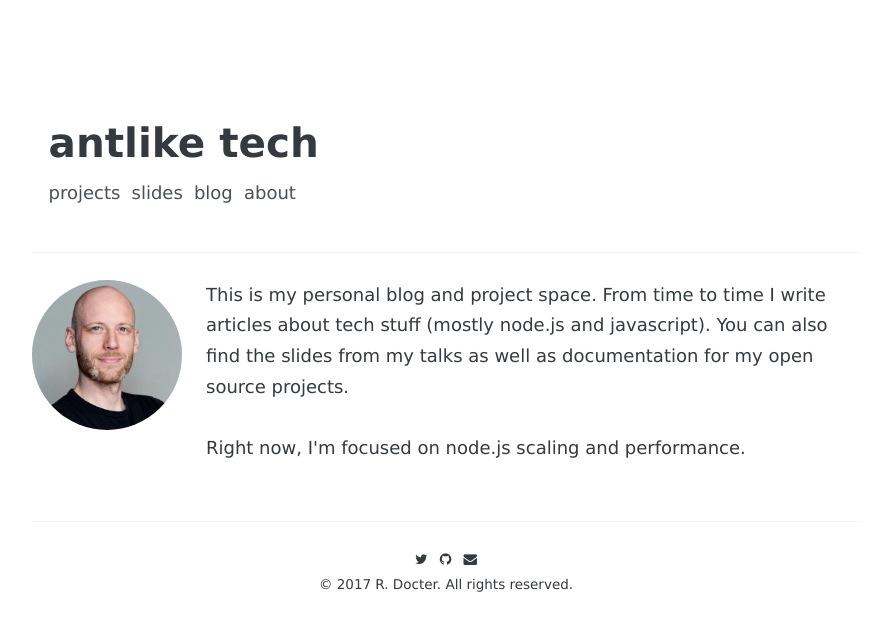
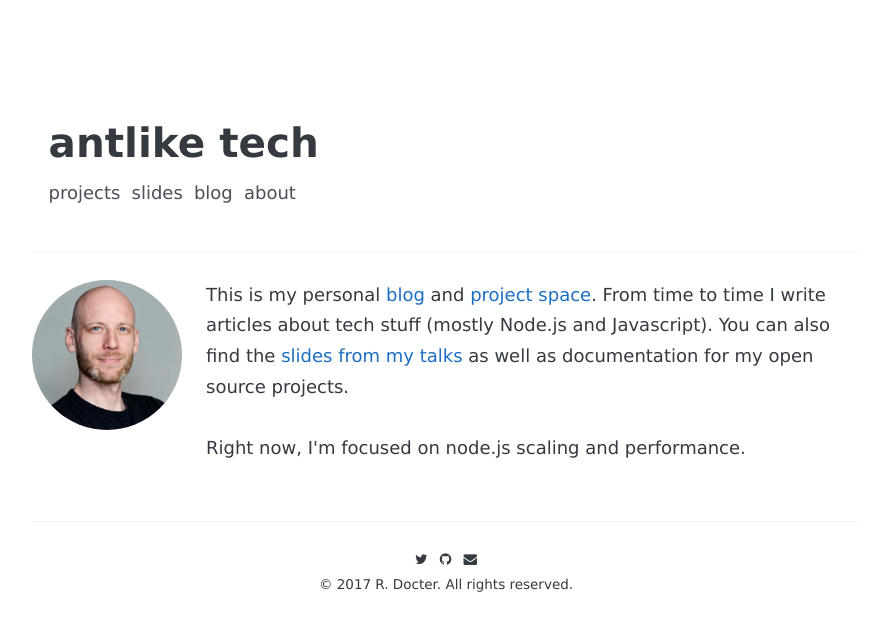
Before and after one commit to thegitm8/thegitm8.github.io, a Jekyll site: the page built from index.html, in a window 1280 px wide. Shown: the top 631 px of the page, without its empty margins (194-1085 px from the left). Built offline with Jekyll 4.4.1, drawn with Linux system fonts in a browser that asks for light colours; some web fonts are replaced.

Commit message:
add links to frontpage

```diff
--- a/index.html
+++ b/index.html
@@ -3,14 +3,14 @@ layout: default
 ---
 <p>
 	<img
-		src="{{ site.url }}/assets/images/robert_docter_antlike_tech_portrait.jpg"
+		src="{{ "/assets/images/robert_docter_antlike_tech_portrait.jpg" | prepend: site.url }}"
 		alt="Robert Docter <mail@antlike.tech> (http://www.antlike.tech)"
 		id="indexPagePortrait"
 		width="150px"
 		height="150px"
 	/>
 
-	This is my personal blog and project space. From time to time I write articles about tech stuff (mostly node.js and javascript). You can also find the slides from my talks as well as documentation for my open source projects.
+	This is my personal <a href="{{ "/blog" | prepend: site.url }}">blog</a> and <a href="{{ "/projects" | prepend: site.url }}">project space</a>. From time to time I write articles about tech stuff (mostly Node.js and Javascript). You can also find the <a href="{{ "/slides" | prepend: site.url }}">slides from my talks</a> as well as documentation for my open source projects.
 	<br /><br />
 	Right now, I'm focused on node.js scaling and performance.
 	<br /><br />
```
